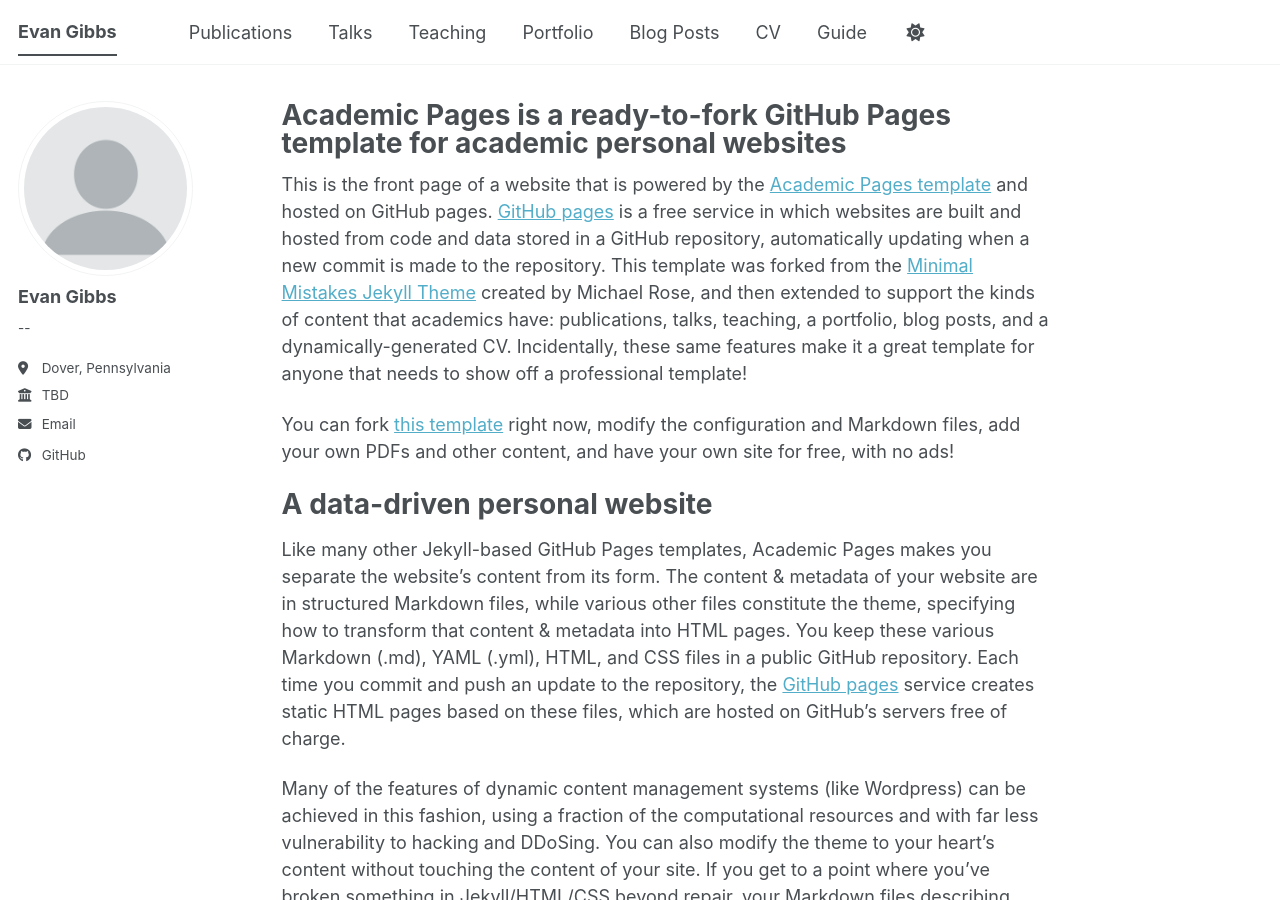
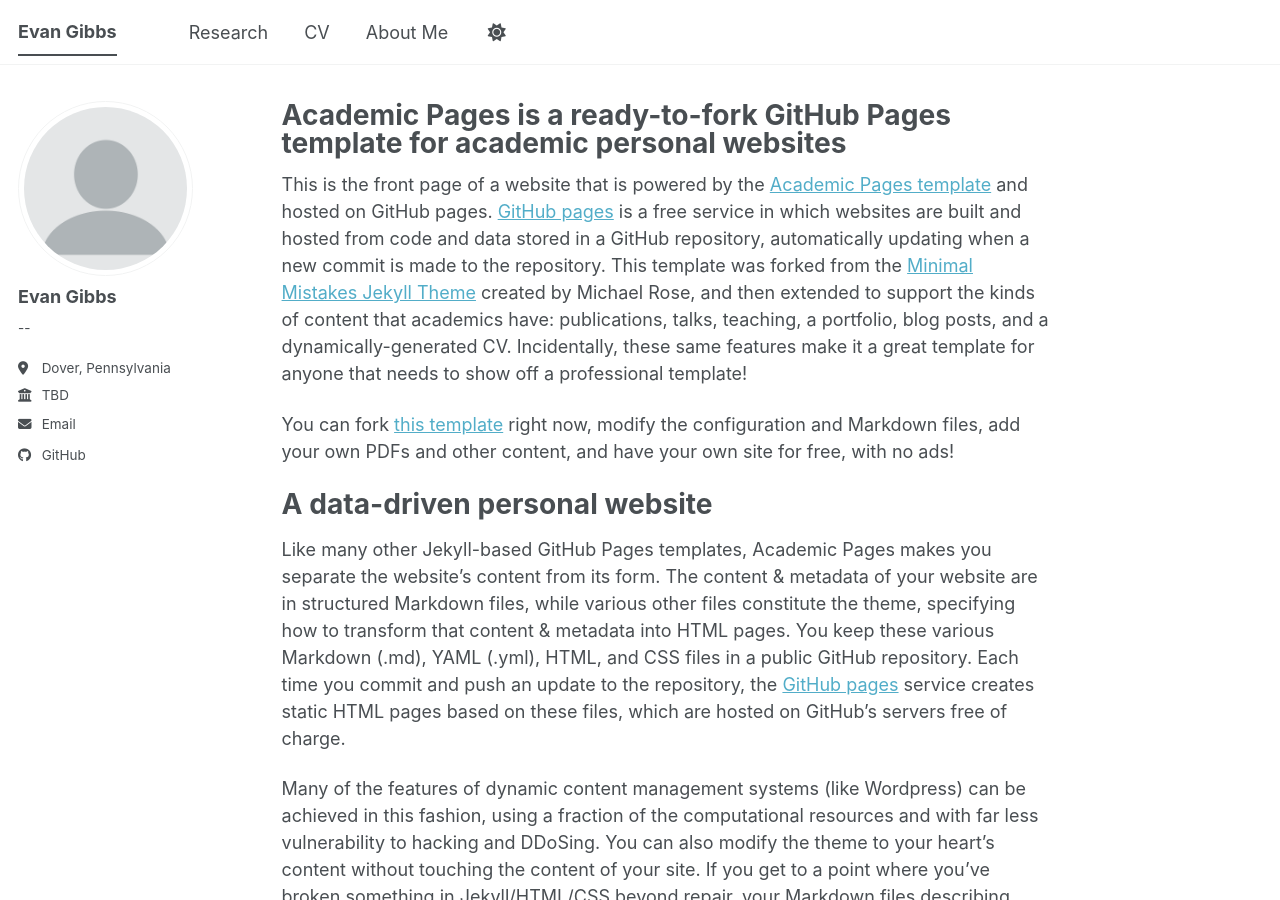
Before and after one commit to EvanGibbs717/EvanGibbs, a Jekyll site: the page built from _pages/about.md, in a window 1280 px wide and 900 px high. Built offline with Jekyll 4.4.1, drawn with Linux system fonts in a browser that asks for light colours; a script bundle is joined from its source files by our own code; library files that are not in the unit come from our copies.

Commit message:
Update navigation.yml

```diff
--- a/_data/navigation.yml
+++ b/_data/navigation.yml
@@ -8,26 +8,13 @@
 #      Markdown formatted page while the second is generated using JSON.
 
 main:
-  - title: "Publications"
+  - title: "Research"
     url: /publications/
 
-  - title: "Talks"
-    url: /talks/
-
-  - title: "Teaching"
-    url: /teaching/
-
-  - title: "Portfolio"
-    url: /portfolio/
-
-  - title: "Blog Posts"
-    url: /year-archive/
 
   - title: "CV"
     url: /cv/
 
-  # - title: "CV"
-  #   url: /cv-json/
 
-  - title: "Guide"
+  - title: "About Me"
     url: /markdown/
```
